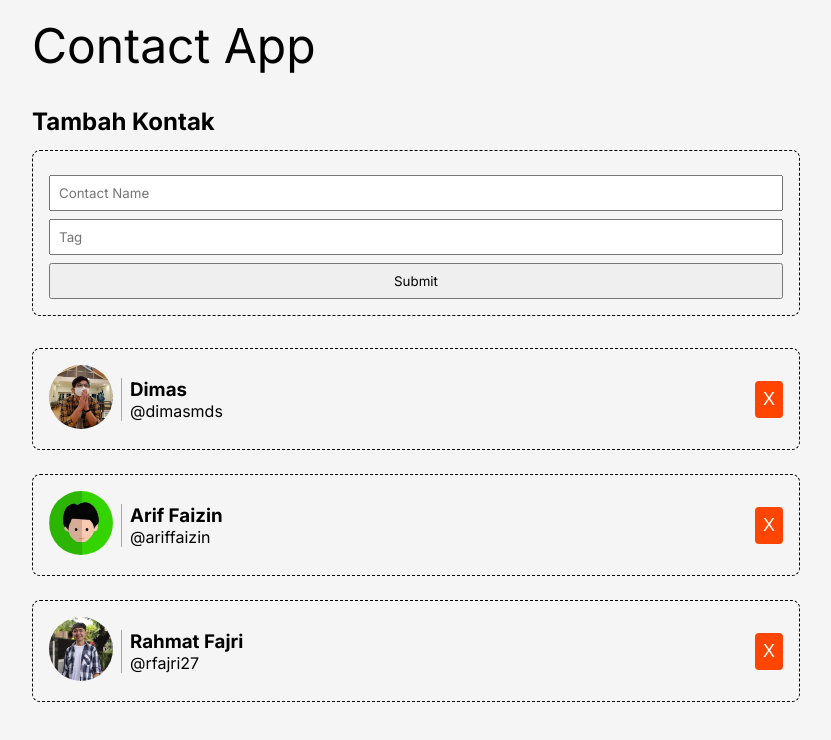
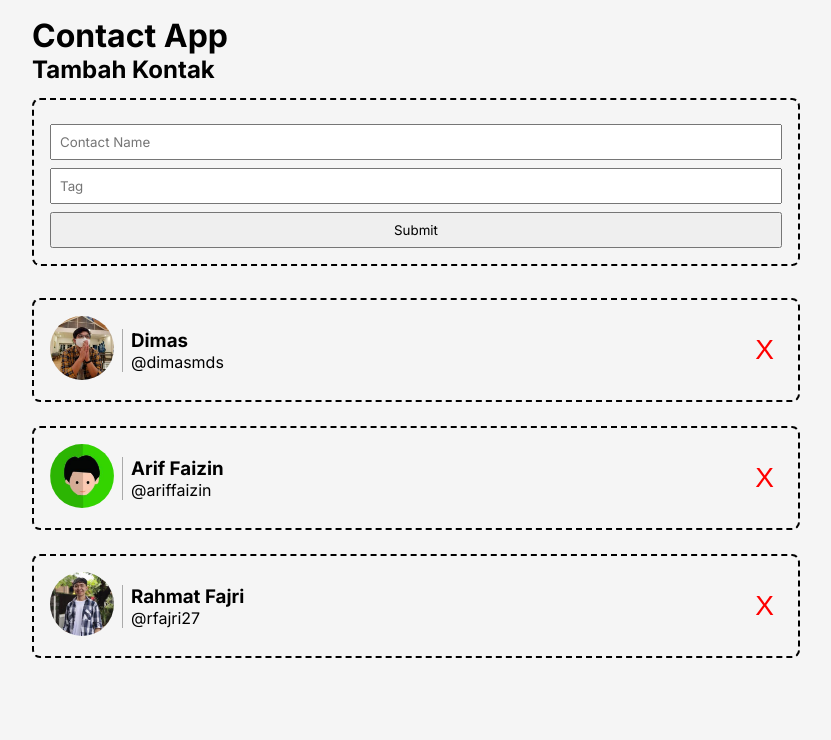
Before and after one commit to IrsalLaz/contacts-app-react, a React (Vite) app: page / in a window 1280 px wide. Shown: the top 740 px of the page, without its empty margins (224-1055 px from the left). Built offline with nearby package versions, Linux system fonts and the light colour scheme.

Commit message:
style: change styling css

```diff
--- a/src/styles/style.css
+++ b/src/styles/style.css
@@ -19,17 +19,33 @@
 	padding: 16px;
 }
 
-.contact-app h1 {
+.contact-app__header {
+	display: flex;
+	align-items: center;
+	padding: 32px 0;
+}
+
+.contact-app__header h1 {
 	font-weight: normal;
-	font-size: 48px;
-	margin-bottom: 32px;
+	font-size: 32px;
+	flex: 1;
+}
+
+.navigation ul li {
+	display: inline-block;
+	padding: 16px;
+}
+
+.navigation ul li a {
+	font-size: 28px;
+	color: black;
 }
 
 .contact-item {
 	display: flex;
 	align-items: center;
 	margin: 24px 0;
-	border: 1px dashed black;
+	border: 2px dashed black;
 	padding: 16px;
 	border-radius: 8px;
 }
@@ -56,16 +72,16 @@
 
 .contact-item__delete {
 	padding: 8px;
-	font-size: 18px;
-	background-color: orangered;
-	color: white;
+	font-size: 28px;
+	color: red;
+	background-color: transparent;
 	border: 0;
 	border-radius: 4px;
 	cursor: pointer;
 }
 
 .contact-input {
-	border: 1px dashed black;
+	border: 2px dashed black;
 	padding: 16px;
 	margin: 14px 0;
 	border-radius: 8px;
@@ -85,3 +101,14 @@
 	padding: 8px;
 	font-family: "Inter", sans-serif;
 }
+
+.search-bar {
+	display: block;
+	width: 100%;
+	margin: 16px 0;
+	padding: 12px;
+	background-color: transparent;
+	font-family: "Inter", sans-serif;
+	border: 2px dashed black;
+	border-radius: 4px;
+}
```
